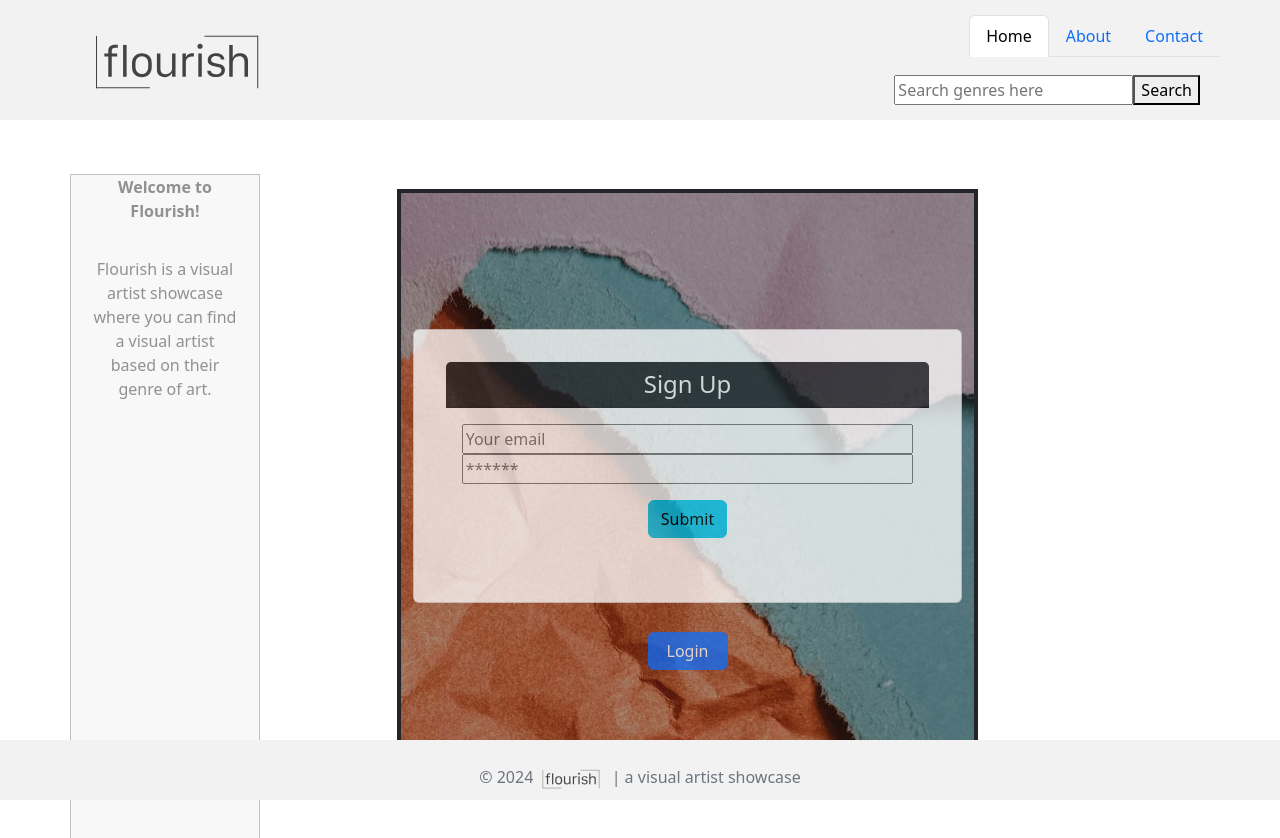
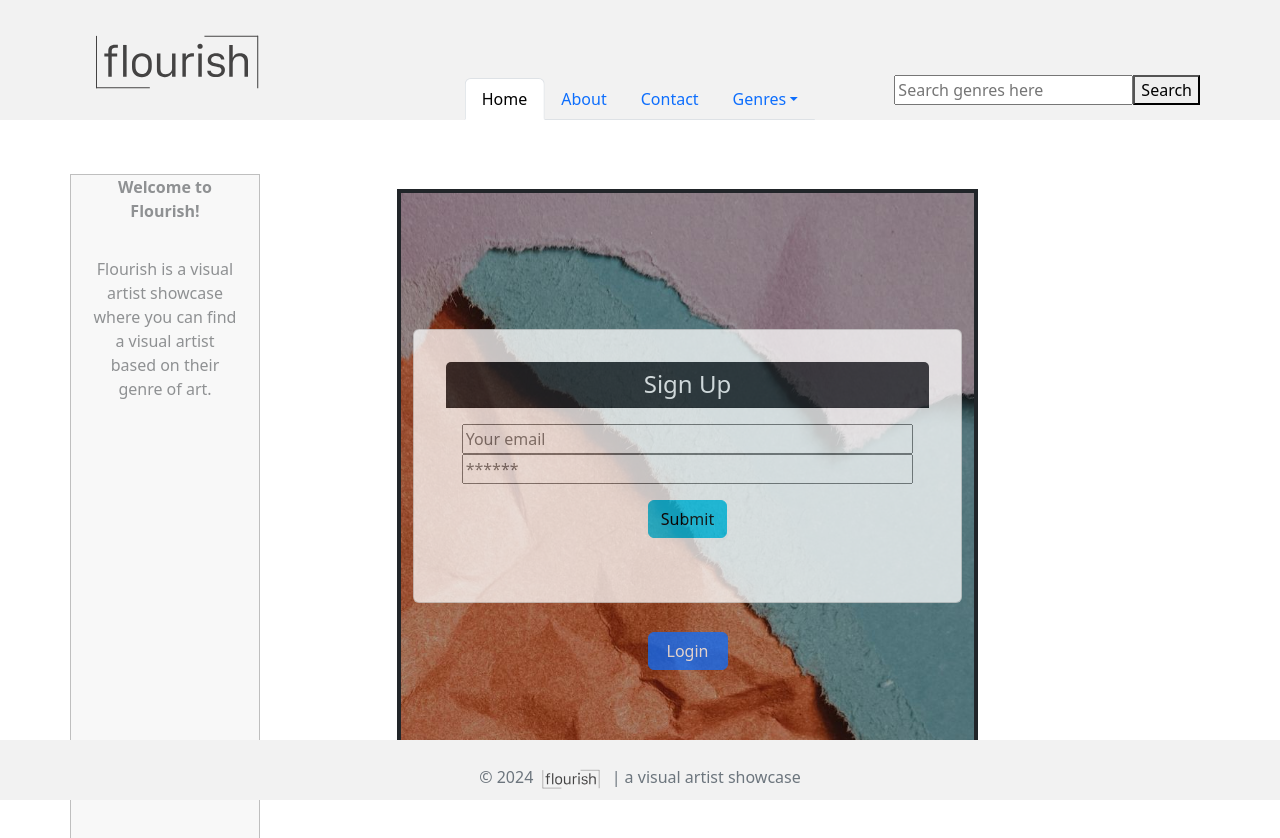
Before and after one commit to rickdeakins/flourish, a React (Vite) app in the folder client/: page / in a window 1280 px wide. Shown: the top 838 px of the page. Built offline with nearby package versions, Linux system fonts and the light colour scheme.

Commit message:
drop down menu added to nav bar for genres

```diff
--- a/client/src/components/NavTabs.jsx
+++ b/client/src/components/NavTabs.jsx
@@ -1,12 +1,29 @@
+import React, { useState } from 'react';
 import { Link, useLocation } from 'react-router-dom';
-import React from "react";
 
 function NavTabs() {
   const currentPage = useLocation().pathname;
 
+  const genres = [
+    { id: 1, name: 'Abstract' },
+    { id: 2, name: 'Landscape' },
+    { id: 3, name: 'Impressionism' },
+    { id: 4, name: 'Photography' },
+    { id: 5, name: 'Realism' },
+  ];
+
+  const [expandedGenres, setExpandedGenres] = useState({});
+
+  const toggleGenre = (genreId) => {
+    setExpandedGenres(prevState => ({
+      ...prevState,
+      [genreId]: !prevState[genreId]
+    }));
+  };
+
   return (
-    <nav id="nav" style={{ position: 'absolute', right: '60px', top: '15px'}}>
-      <ul className="nav nav-tabs">
+    <nav id="nav" className="position-absolute bottom-0 start-50 translate-middle-x" style={{ maxWidth: 'calc(100% - 120px)' }}>
+      <ul className="nav nav-tabs flex-row">
         <li className="nav-item">
           <Link
             to="/"
@@ -31,6 +48,26 @@ function NavTabs() {
             Contact
           </Link>
         </li>
+
+        {/* Dropdown for genres */}
+        <li className="nav-item dropdown">
+          <a className="nav-link dropdown-toggle" href="#" onClick={() => toggleGenre('genres')} aria-expanded={expandedGenres['genres'] ? 'true' : 'false'}>
+            Genres
+          </a>
+          <ul className={`dropdown-menu ${expandedGenres['genres'] ? 'show' : ''}`}>
+            {genres.map(genre => (
+              <li key={genre.id}>
+                <Link
+                  to={`/genre/${genre.id}`}
+                  className={currentPage === `/genre/${genre.id}` ? 'dropdown-item active' : 'dropdown-item'}
+                  onClick={() => toggleGenre(genre.id)}
+                >
+                  {genre.name}
+                </Link>
+              </li>
+            ))}
+          </ul>
+        </li>
       </ul>
     </nav>
   );
```
